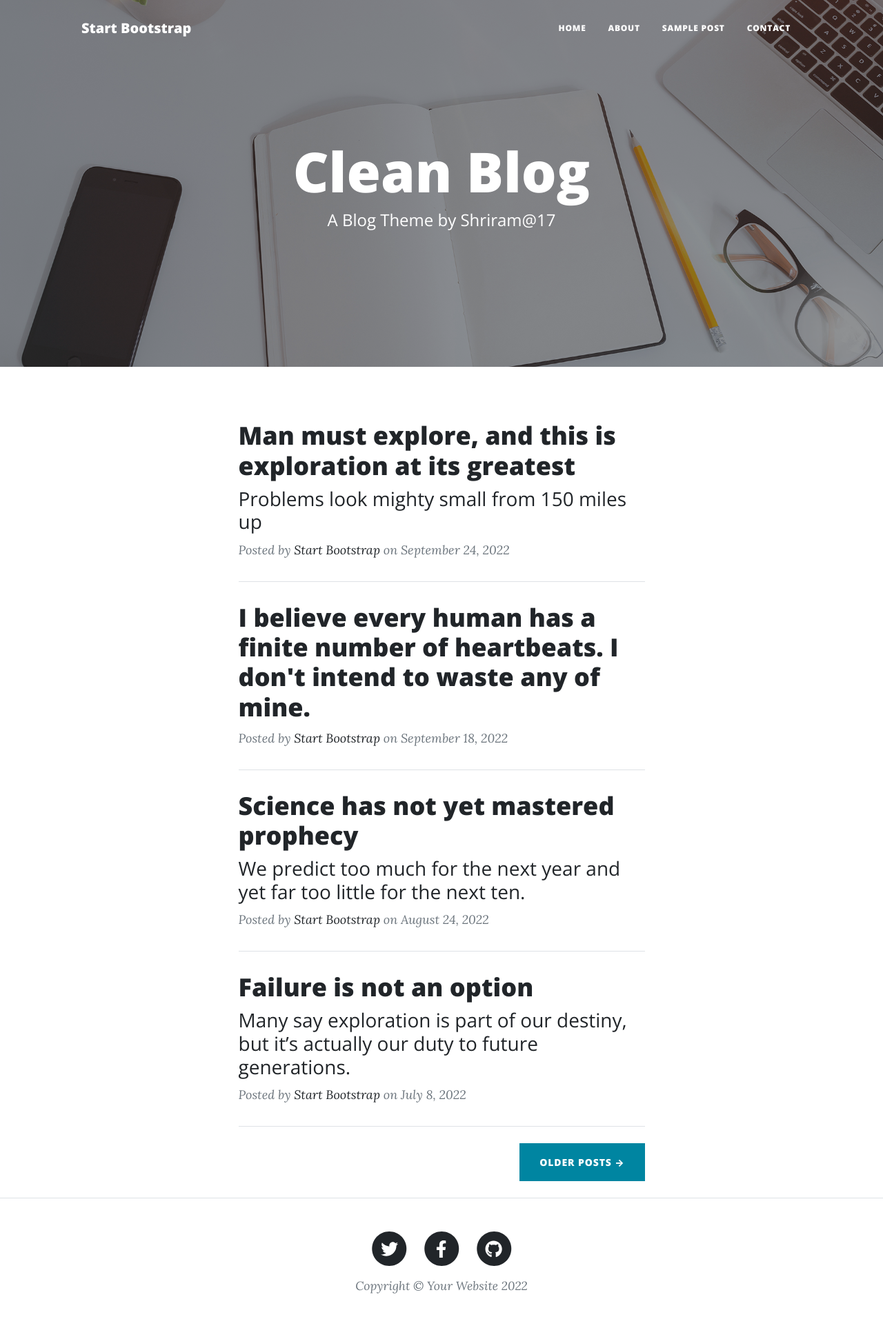
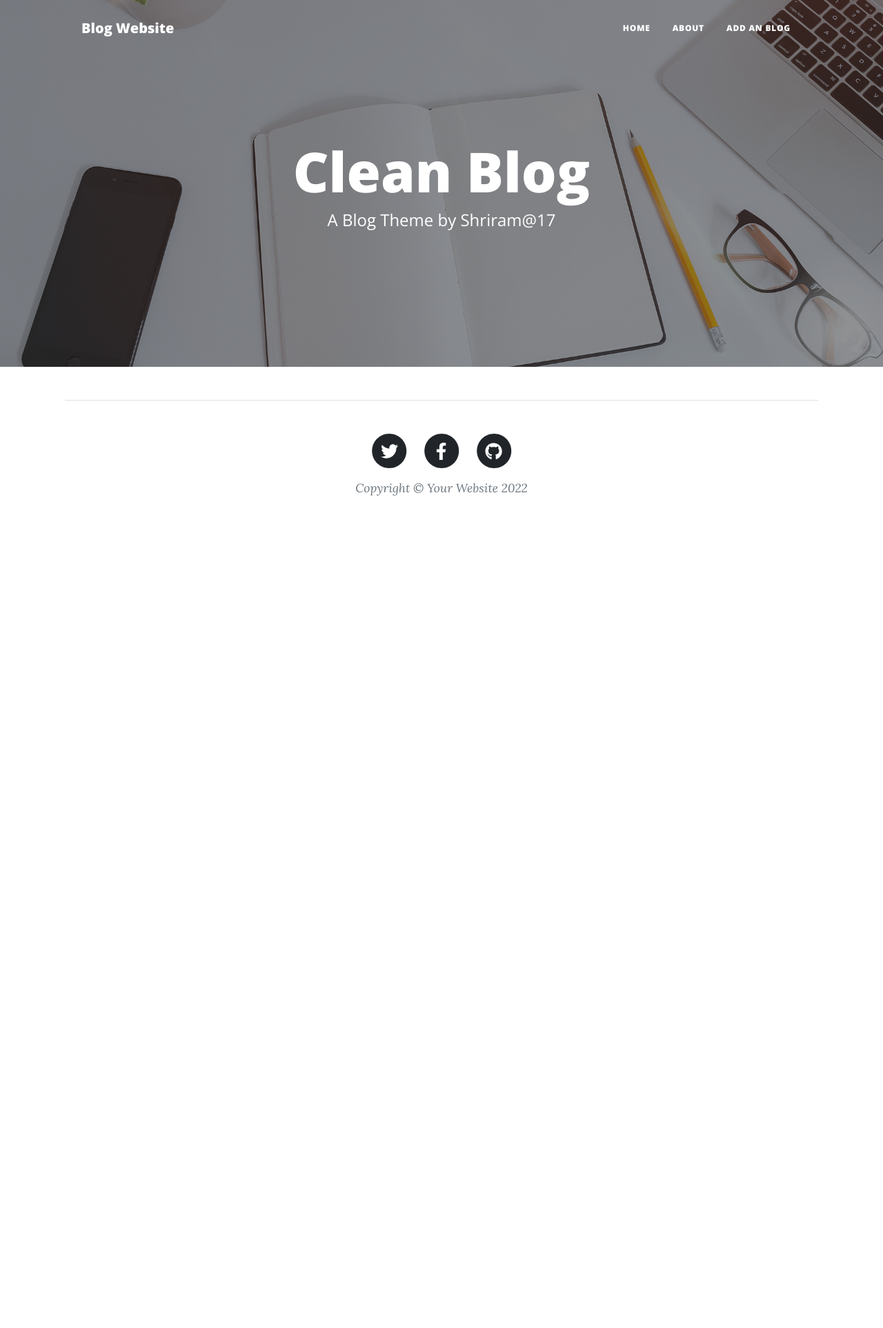
Before and after one commit to shriram-17/Blog-Website, a Flask app: page / in a window 1280 px wide. Shown: the whole page at 69% size. After the commit the page ends 719 px from the top, so only its background shows below. Run offline with Flask 2, Linux system fonts and the light colour scheme; some libraries are stand-ins or nearby versions.

Commit message:
Completed Adding,Viewing the Blog

```diff
--- a/templates/index.html
+++ b/templates/index.html
@@ -19,7 +19,7 @@
         <!-- Navigation-->
         <nav class="navbar navbar-expand-lg navbar-light" id="mainNav">
             <div class="container px-4 px-lg-5">
-                <a class="navbar-brand" href="index.html">Start Bootstrap</a>
+                <a class="navbar-brand" href="">Blog Website</a>
                 <button class="navbar-toggler" type="button" data-bs-toggle="collapse" data-bs-target="#navbarResponsive" aria-controls="navbarResponsive" aria-expanded="false" aria-label="Toggle navigation">
                     Menu
                     <i class="fas fa-bars"></i>
@@ -28,8 +28,7 @@
                     <ul class="navbar-nav ms-auto py-4 py-lg-0">
                         <li class="nav-item"><a class="nav-link px-lg-3 py-3 py-lg-4" href="{{url_for('index')}}">Home</a></li>
                         <li class="nav-item"><a class="nav-link px-lg-3 py-3 py-lg-4" href="{{url_for('about')}}">About</a></li>
-                        <li class="nav-item"><a class="nav-link px-lg-3 py-3 py-lg-4" href="{{url_for('post')}}">Sample Post</a></li>
-                        <li class="nav-item"><a class="nav-link px-lg-3 py-3 py-lg-4" href="{{url_for('contact')}}">Contact</a></li>
+                        <li class="nav-item"><a class="nav-link px-lg-3 py-3 py-lg-4" href="{{url_for('add')}}">Add an Blog</a></li>
                     </ul>
                 </div>
             </div>
@@ -52,62 +51,22 @@
             <div class="row gx-4 gx-lg-5 justify-content-center">
                 <div class="col-md-10 col-lg-8 col-xl-7">
                     <!-- Post preview-->
+                    {% for post in posts%}
                     <div class="post-preview">
-                        <a href="post.html">
-                            <h2 class="post-title">Man must explore, and this is exploration at its greatest</h2>
-                            <h3 class="post-subtitle">Problems look mighty small from 150 miles up</h3>
+                        <a href="{{url_for('post',post_id=post.id)}}">
+                            <h2 class="post-title">{{post.title}}</h2>
+                            <h3 class="post-subtitle">{{post.subtitle}}</h3>
                         </a>
                         <p class="post-meta">
                             Posted by
-                            <a href="#!">Start Bootstrap</a>
-                            on September 24, 2022
+                            {{post.author}}
+                            on {{post.date_posted.strftime('%B %d, %Y')}}
                         </p>
                     </div>
                     <!-- Divider-->
                     <hr class="my-4" />
                     <!-- Post preview-->
-                    <div class="post-preview">
-                        <a href="post.html"><h2 class="post-title">I believe every human has a finite number of heartbeats. I don't intend to waste any of mine.</h2></a>
-                        <p class="post-meta">
-                            Posted by
-                            <a href="#!">Start Bootstrap</a>
-                            on September 18, 2022
-                        </p>
-                    </div>
-                    <!-- Divider-->
-                    <hr class="my-4" />
-                    <!-- Post preview-->
-                    <div class="post-preview">
-                        <a href="post.html">
-                            <h2 class="post-title">Science has not yet mastered prophecy</h2>
-                            <h3 class="post-subtitle">We predict too much for the next year and yet far too little for the next ten.</h3>
-                        </a>
-                        <p class="post-meta">
-                            Posted by
-                            <a href="#!">Start Bootstrap</a>
-                            on August 24, 2022
-                        </p>
-                    </div>
-                    <!-- Divider-->
-                    <hr class="my-4" />
-                    <!-- Post preview-->
-                    <div class="post-preview">
-                        <a href="post.html">
-                            <h2 class="post-title">Failure is not an option</h2>
-                            <h3 class="post-subtitle">Many say exploration is part of our destiny, but it’s actually our duty to future generations.</h3>
-                        </a>
-                        <p class="post-meta">
-                            Posted by
-                            <a href="#!">Start Bootstrap</a>
-                            on July 8, 2022
-                        </p>
-                    </div>
-                    <!-- Divider-->
-                    <hr class="my-4" />
-                    <!-- Pager-->
-                    <div class="d-flex justify-content-end mb-4"><a class="btn btn-primary text-uppercase" href="#!">Older Posts →</a></div>
-                </div>
-            </div>
+                 {% endfor %}
         </div>
         <!-- Footer-->
         <footer class="border-top">
```
